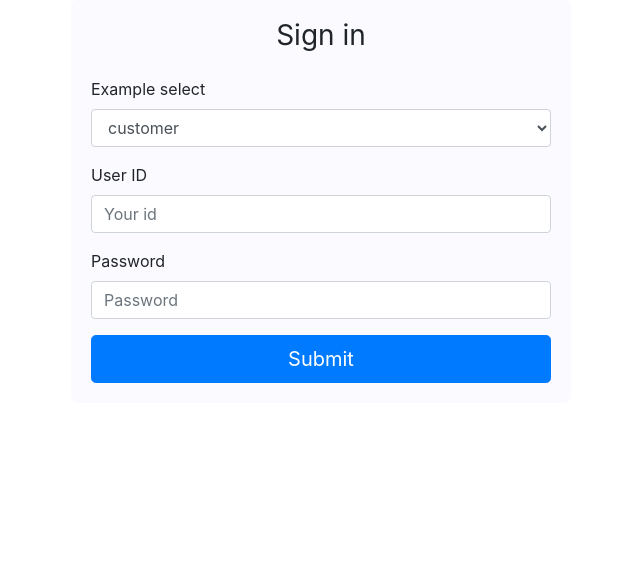
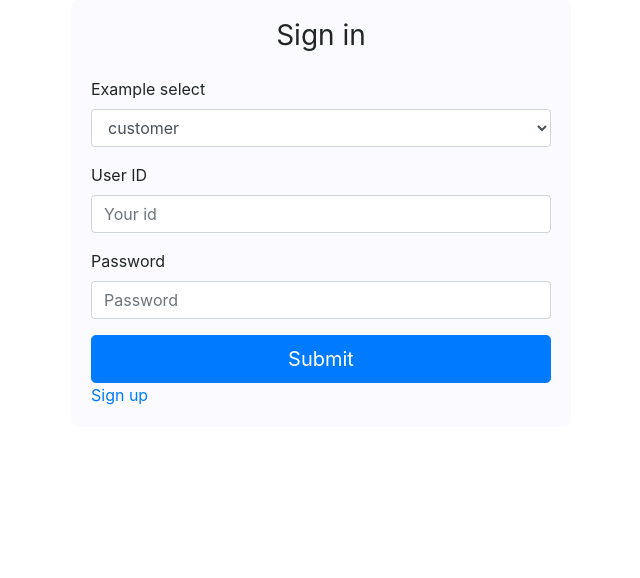
Before and after one commit to imjasming/ex-DBS-supermarket_management_system, a Django app: page /login in a window 1280 px wide. Shown: the part 105-683 px from the top of the page, without its empty margins (319-959 px from the left). Run offline with Django 3.2, Linux system fonts and the light colour scheme; some libraries are stand-ins or nearby versions.

Commit message:
fix a bug

```diff
--- a/static/css/page-default.css
+++ b/static/css/page-default.css
@@ -1,3 +1,8 @@
+a{
+    display: block;
+    text-decoration: none;
+}
+
 .carousel-inner img {
     width: 100%;
     height: 100%;
--- a/templates/base.html
+++ b/templates/base.html
@@ -24,7 +24,7 @@
 </head>
 <body class="container-fluid">
 <nav class="navbar navbar-expand-lg navbar-dark bg-primary">
-    <a class="navbar-brand" href="">MyMarket</a>
+    <a class="navbar-brand" href="/">MyMarket</a>
     <button class="navbar-toggler" type="button" data-toggle="collapse" data-target="#navbarSupportedContent"
             aria-controls="navbarSupportedContent" aria-expanded="false" aria-label="Toggle navigation">
         <span class="navbar-toggler-icon"></span>
@@ -34,7 +34,7 @@
         <ul class="navbar-nav mr-auto">
 
             {% block menu_item %}{% endblock %}
-            <li class="nav-item"><a class="nav-link" href="">Me</a></li>
+            <li class="nav-item"><a class="nav-link" href="/">Me</a></li>
         </ul>
         <a class="nav-link ml-md-auto d-none d-md-flex text-light" href="/login">
             Sign in
--- a/templates/login.html
+++ b/templates/login.html
@@ -32,6 +32,7 @@
                 {{ form.password }}
             </div>
             <button type="submit" class="btn btn-primary btn-block btn-lg">Submit</button>
+            <a href="/register">Sign up</a>
         </form>
     </div>
 {% endblock %}
```
